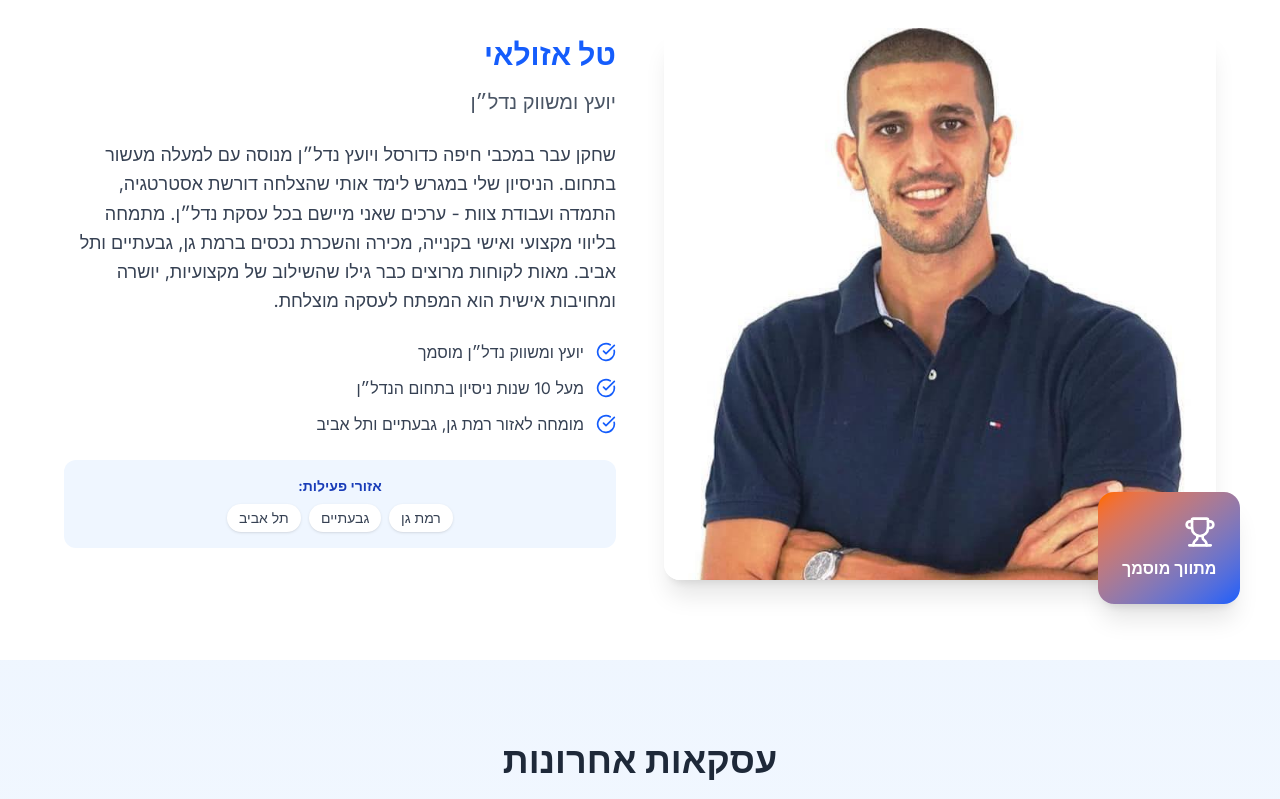
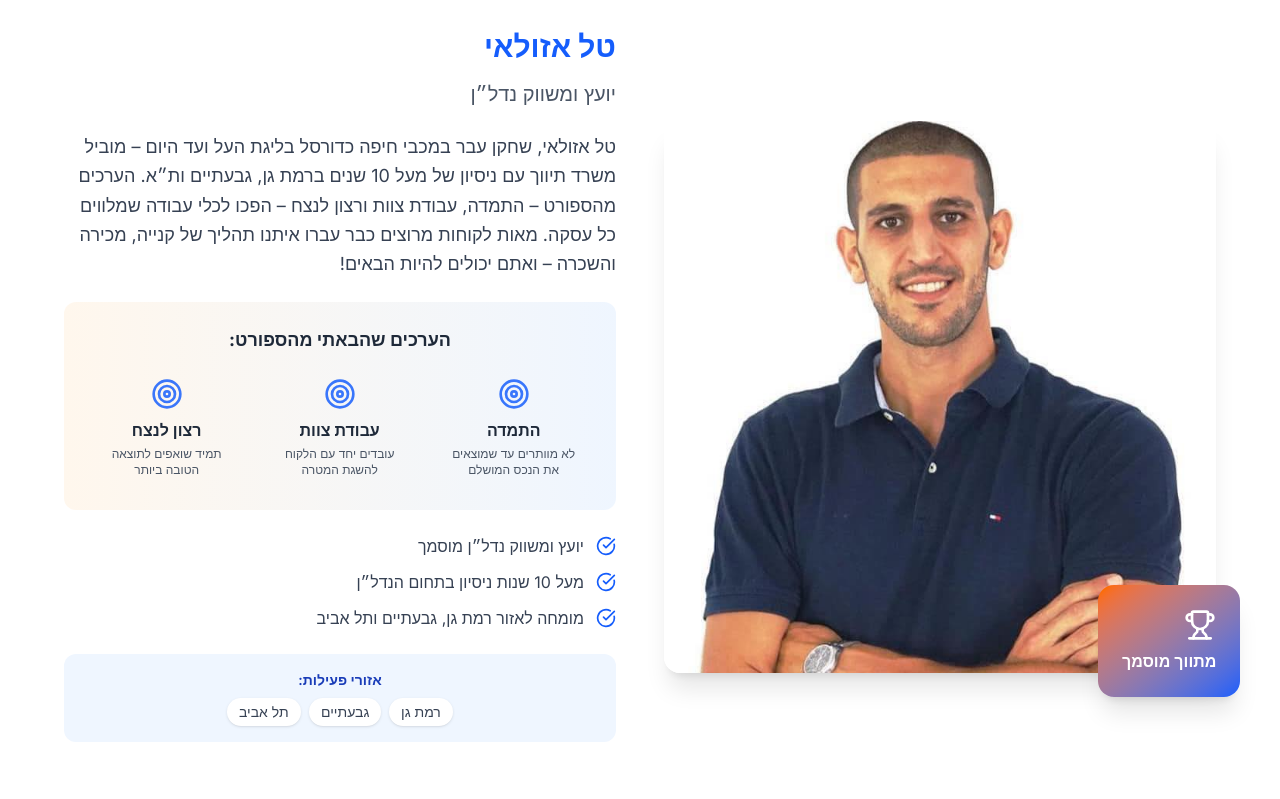
Before and after one commit to itayost/tal-nadlan, a Next.js app: page / in a window 1280 px wide. Shown: the part 940-1739 px from the top of the page. Built offline with nearby package versions, Linux system fonts and the light colour scheme.

Commit message:
Revert "now"
This reverts commit dc8548a9480d783345a1e69e5e700547fb91b0bf.

```diff
--- a/src/components/sections/About.tsx
+++ b/src/components/sections/About.tsx
@@ -97,6 +97,35 @@ const About = () => {
               {agentInfo.aboutMe.content}
             </p>
 
+            {/* Values - Using stagger animation with global classes */}
+            <div
+              ref={valuesRef}
+              className="bg-gradient-to-r from-orange-50 to-blue-50 p-4 md:p-6 rounded-xl mb-6"
+            >
+              <h5 className="text-base md:text-lg font-bold text-gray-800 mb-4 text-center">
+                הערכים שהבאתי מהספורט:
+              </h5>
+              <div className="grid grid-cols-1 sm:grid-cols-3 gap-4 stagger-animate">
+                {agentInfo.values.map((value, index) => (
+                  <div
+                    key={index}
+                    className={`text-center p-2 will-animate ${
+                      valuesInView ? 'animate-scale-in' : 'opacity-0'
+                    }`}
+                    style={{ animationDelay: isMobile ? `${index * 100}ms` : `${300 + index * 150}ms` }}
+                  >
+                    <Target className="w-6 h-6 md:w-8 md:h-8 text-blue-600 mx-auto mb-2 animate-pulse-subtle" />
+                    <p className="font-semibold text-sm md:text-base text-gray-800">
+                      {value.title}
+                    </p>
+                    <p className="text-xs text-gray-600 mt-1 hidden sm:block">
+                      {value.description}
+                    </p>
+                  </div>
+                ))}
+              </div>
+            </div>
+
             {/* Qualifications - Using fade-up with stagger */}
             <div className="space-y-2 md:space-y-3 mb-6">
               {agentInfo.qualifications.slice(0, 4).map((qualification, index) => (
--- a/src/data/agent.ts
+++ b/src/data/agent.ts
@@ -22,11 +22,10 @@ export const agentInfo = {
   // הסיפור המלא
   aboutMe: {
     title: "הכירו את טל אזולאי",
-    content: `שחקן עבר במכבי חיפה כדורסל ויועץ נדל״ן מנוסה עם למעלה מעשור בתחום.
-
-הניסיון שלי במגרש לימד אותי שהצלחה דורשת אסטרטגיה, התמדה ועבודת צוות - ערכים שאני מיישם בכל עסקת נדל״ן. מתמחה בליווי מקצועי ואישי בקנייה, מכירה והשכרת נכסים ברמת גן, גבעתיים ותל אביב.
-
-מאות לקוחות מרוצים כבר גילו שהשילוב של מקצועיות, יושרה ומחויבות אישית הוא המפתח לעסקה מוצלחת.`
+    content: `טל אזולאי, שחקן עבר במכבי חיפה כדורסל בליגת העל
+    ועד היום – מוביל משרד תיווך עם ניסיון של מעל 10 שנים ברמת גן, גבעתיים ות״א.
+    הערכים מהספורט – התמדה, עבודת צוות ורצון לנצח – הפכו לכלי עבודה שמלווים כל עסקה.
+    מאות לקוחות מרוצים כבר עברו איתנו תהליך של קנייה, מכירה והשכרה – ואתם יכולים להיות הבאים!`
   },
 
   // ערכים מהספורט
```
